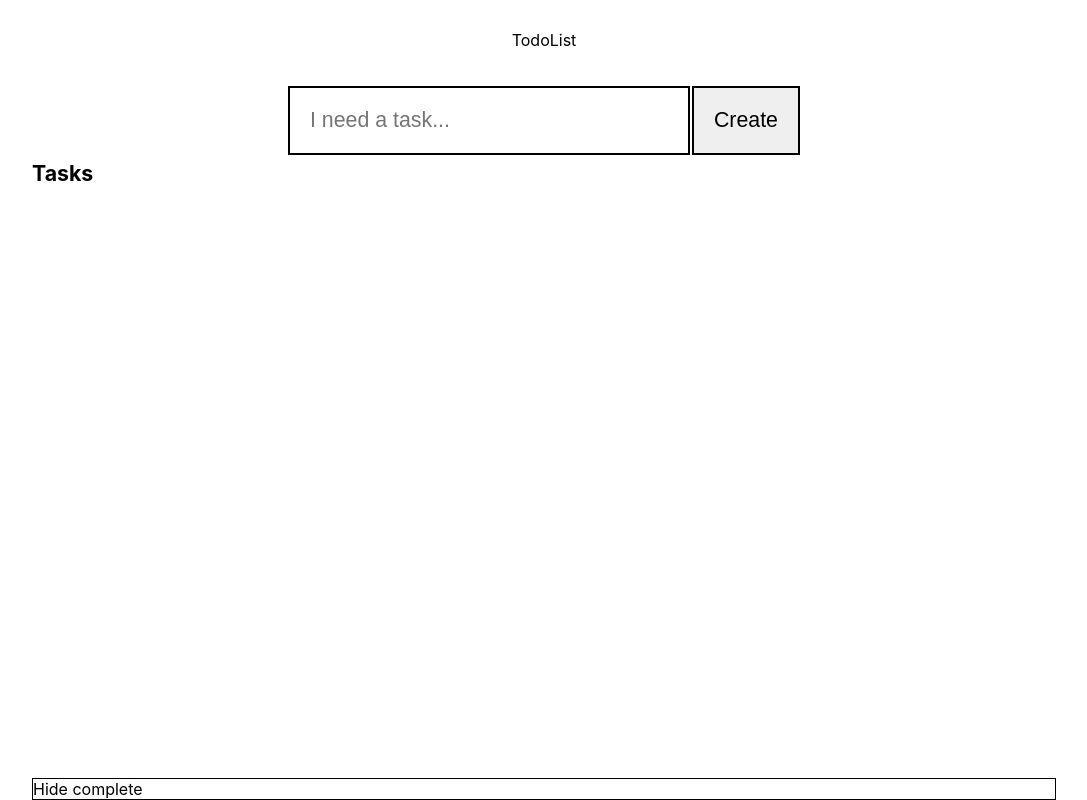
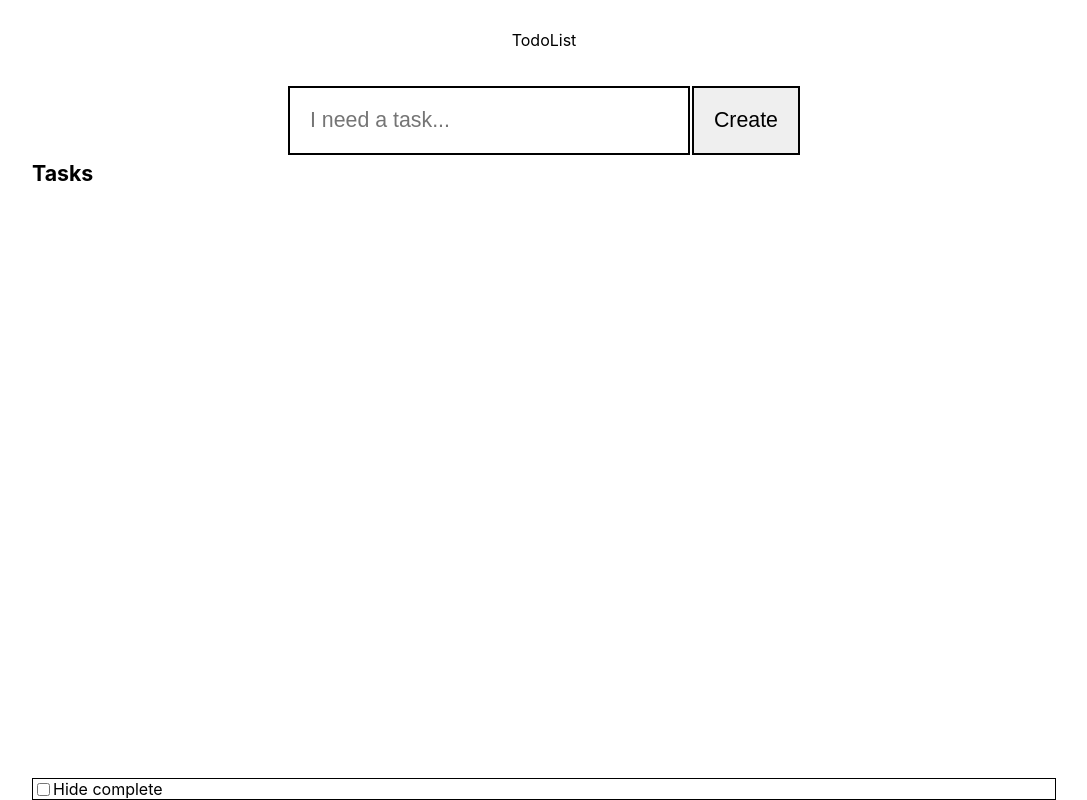
Before and after one commit to JorgeSousaa/challenge-todo-list, a React (Create React App) app: page / in a window 1280 px wide. Shown: the whole page, without its empty margins (96-1183 px from the left). Built offline with nearby package versions, Linux system fonts and the light colour scheme.

Commit message:
Added an action to filter completed tasks

```diff
--- a/src/App.js
+++ b/src/App.js
@@ -4,6 +4,7 @@ import './App.css';
 import AddTask from './components/add-task/AddTask.js'
 import TaskComponent from './components/task-component/TaskComponent.js'
 import { connect } from 'react-redux';
+import { getVisibleTasks } from './selector/Selector.js'
 
 class App extends React.PureComponent {
 
@@ -17,7 +18,10 @@ class App extends React.PureComponent {
     this.props.addTask();
   }
 
-
+  checkIncomplete = () => {
+    console.log(this.props.completed)
+    this.props.checkIncomplete(!this.props.completed)
+  }
 
   render() {
     return (
@@ -37,14 +41,13 @@ class App extends React.PureComponent {
           </div>
             <div className="TaskList">
               {
-                this.props.taskList.map((value,index)=>
-                {
-                  return <TaskComponent taskValue={value.done} taskDescription={value.description} index={index}/>
+                this.props.taskList.map((value, index) => {
+                  return <TaskComponent taskValue={value.done} taskDescription={value.description} index={index} />
                 })
               }
             </div>
             <div className="HideTask">
-              Hide complete
+              <input type="checkbox" value={this.props.completed} onClick={this.checkIncomplete} />Hide complete
           </div>
           </div>
 
@@ -56,6 +59,7 @@ class App extends React.PureComponent {
 const mapStateToProps = state => {
   return {
     taskList: state.taskList,
+    completed: state.completed
   }
 }
 const mapDispatchToProps = (dispatch) => {
@@ -63,6 +67,9 @@ class App extends React.PureComponent {
     addTask: () => {
       dispatch({ type: "addTask" });
     },
+    checkIncomplete: (payload) => {
+      dispatch({ type: "checkIncomplete", payload })
+    }
 
   }
 }
--- a/src/index.js
+++ b/src/index.js
@@ -7,7 +7,7 @@ import { Provider } from 'react-redux';
 import { createStore } from 'redux';
 import TaskComponent from './components/task-component/TaskComponent.js'
 
-const defaultState = { taskList: [] };
+const defaultState = { taskList: [], completed: false };
 
 const rootReducer = (state = defaultState, action) => {
     const newState = { ...state, taskList: [...state.taskList] };
@@ -25,6 +25,9 @@ const rootReducer = (state = defaultState, action) => {
         case 'setComplete':
             newState.taskList[action.payload.index].done = action.payload.complete;
             return newState;
+        case 'checkIncomplete':
+            newState.completed = action.payload;
+            return newState
         default: return state;
     }
 }
--- /dev/null
+++ b/src/selector/Selector.js
@@ -0,0 +1,14 @@
+import { createSelector } from 'reselect'
+
+
+const getTasks = (state) => state.taskList
+const getVisibilityFilter = (state)=> state.visibilityFilter
+
+export const getVisibleTasks = createSelector(
+    [getVisibilityFilter,getTasks],(visibilityFilter,taskList)=>{
+        switch(visibilityFilter){
+            case 'showAll': return taskList;
+            case 'showIncomplete': return taskList.filter(task=>!task.done)
+        }
+    }
+)
```
Lines whose indentation alone changed are shown as unchanged.
